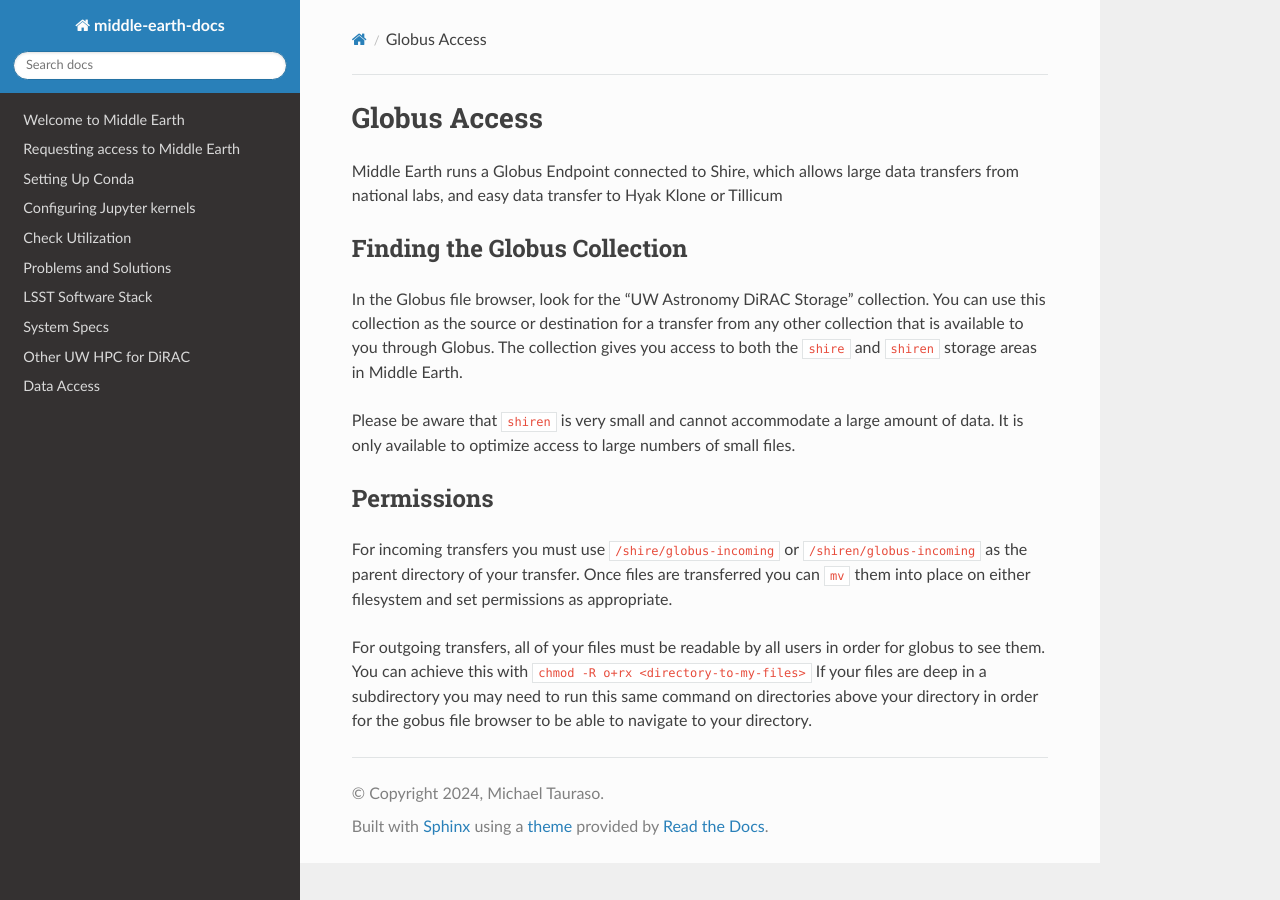
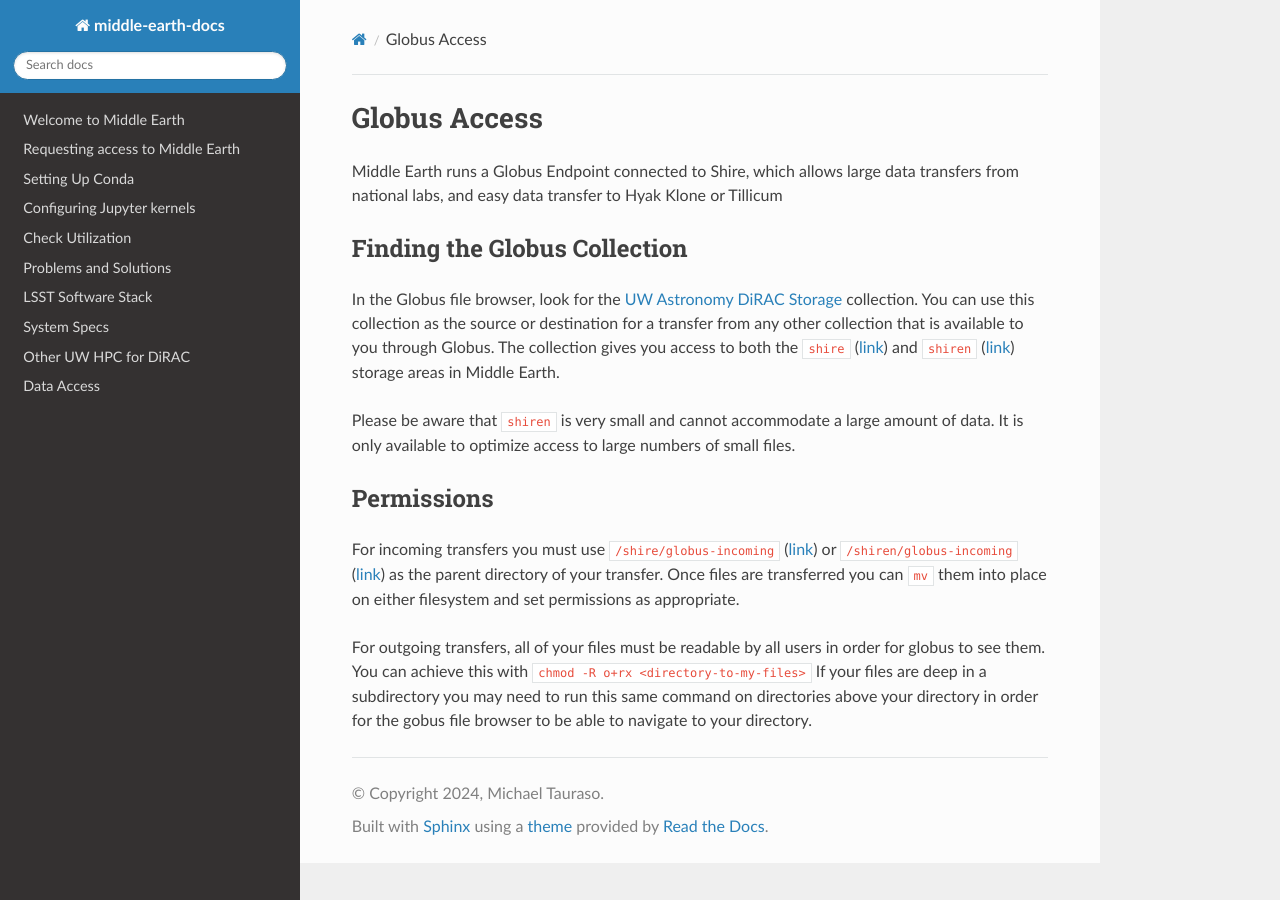
Before and after one commit to dirac-institute/middle-earth-docs, a Sphinx documentation site: the page built from docs/globus.rst, in a window 1280 px wide. Built offline with Sphinx 7.4.7 and the Read the Docs theme 3.1.0, drawn with Linux system fonts in a browser that asks for light colours.

Commit message:
adding links into globus

```diff
--- a/docs/globus.rst
+++ b/docs/globus.rst
@@ -9,9 +9,10 @@ transfer to Hyak Klone or Tillicum
 Finding the Globus Collection
 -----------------------------
 
-In the Globus file browser, look for the "UW Astronomy DiRAC Storage" collection. You can use this collection as the source or
-destination for a transfer from any other collection that is available to you through Globus. The collection gives you access
-to both the ``shire`` and ``shiren`` storage areas in Middle Earth.
+In the Globus file browser, look for the `UW Astronomy DiRAC Storage <https://app.globus.org/file-manager?origin_id=02c929d1-e3ad-41b5-a173-d122507dce6e&origin_path=%2F&two_pane=true>`_ collection.
+You can use this collection as the source or destination for a transfer from any other collection that is available to you through Globus. The collection gives you access
+to both the ``shire`` (`link <https://app.globus.org/file-manager?origin_id=02c929d1-e3ad-41b5-a173-d122507dce6e&origin_path=%2Fshire%2F&two_pane=true>`_)
+and ``shiren`` (`link <https://app.globus.org/file-manager?origin_id=02c929d1-e3ad-41b5-a173-d122507dce6e&origin_path=%2Fshiren%2F&two_pane=true>`_) storage areas in Middle Earth.
 
 Please be aware that ``shiren`` is very small and cannot accommodate a large amount of data. It is only available to optimize
 access to large numbers of small files.
@@ -20,8 +21,9 @@ access to large numbers of small files.
 Permissions
 -----------
 
-For incoming transfers you must use ``/shire/globus-incoming`` or ``/shiren/globus-incoming`` as the parent directory of your
-transfer. Once files are transferred you can ``mv`` them into place on either filesystem and set permissions as appropriate.
+For incoming transfers you must use ``/shire/globus-incoming`` (`link <https://app.globus.org/file-manager?origin_id=02c929d1-e3ad-41b5-a173-d122507dce6e&origin_path=%2Fshire%2Fglobus-incoming%2F&two_pane=true>`_)
+or ``/shiren/globus-incoming`` (`link <https://app.globus.org/file-manager?origin_id=02c929d1-e3ad-41b5-a173-d122507dce6e&origin_path=%2Fshiren%2Fglobus-incoming%2F&two_pane=true>`_)
+as the parent directory of your transfer. Once files are transferred you can ``mv`` them into place on either filesystem and set permissions as appropriate.
 
 For outgoing transfers, all of your files must be readable by all users in order for globus to see them. You can achieve this
 with ``chmod -R o+rx <directory-to-my-files>`` If your files are deep in a subdirectory you may need to run this same command
```
